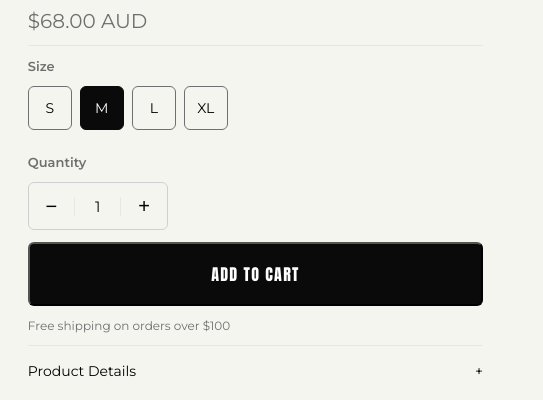
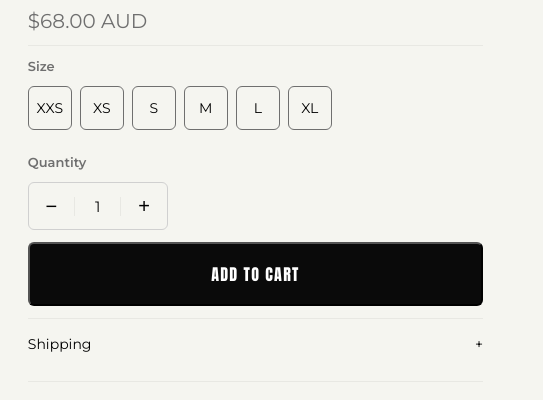
Before and after one commit to shengjinMu/INFO20005, a plain HTML site: page denim.html in a window 1280 px wide. Shown: the part 211-611 px from the top of the page, 737-1280 px from the left. Drawn offline with Linux system fonts and the light colour scheme.

Commit message:
add XXS XS sizes, remove default size, and add shipping accordion

```diff
--- a/denim.html
+++ b/denim.html
@@ -104,8 +104,10 @@
 
       <p class="label">Size</p>
       <div class="size-options">
+        <button>XXS</button>
+        <button>XS</button>
         <button>S</button>
-        <button class="selected">M</button>
+        <button>M</button>
         <button>L</button>
         <button>XL</button>
       </div>
@@ -118,7 +120,12 @@
       </div>
 
       <button class="btn-primary">ADD TO CART</button>
-      <p class="shipping-note">Free shipping on orders over $100</p>
+      <div class="accordion">
+        <button class="accordion-btn">Shipping <span>+</span></button>
+        <div class="accordion-content">
+          <p>Free shipping on orders over $100</p>
+        </div>
+      </div>
 
       <div class="accordion">
         <button class="accordion-btn">Product Details <span>+</span></button>
```
Also changed, not shown: blanket.html (+7 -2 lines), jumper.html (+9 -2 lines), lead.html (+7 -2 lines), product.html (+9 -2 lines).
